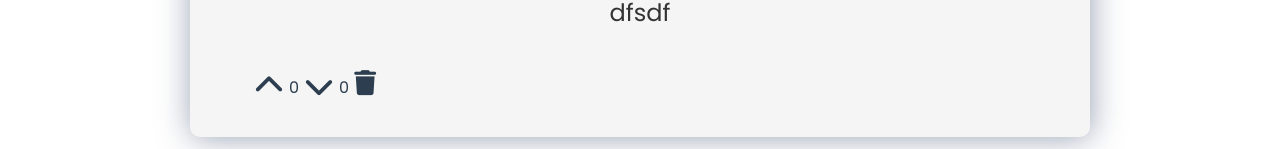
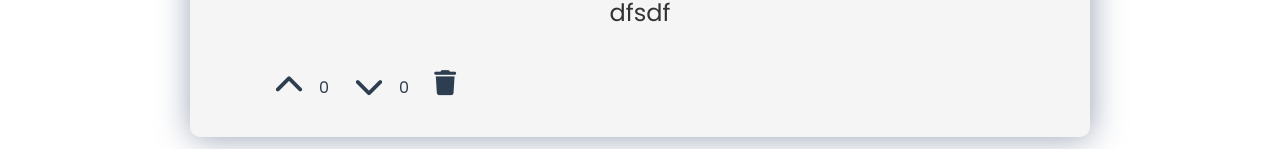
Before and after one commit to preet-panchal/Post-it, a Vue app in the folder client/: page / in a window 1280 px wide. Shown: the part 651-800 px from the top of the page. Built offline with nearby package versions, Linux system fonts and the light colour scheme.

Commit message:
Update HomePage.vue

```diff
--- a/client/src/components/HomePage.vue
+++ b/client/src/components/HomePage.vue
@@ -96,6 +96,10 @@ export default {
 .interact {
   display: inline-flex;
   margin-right: 100%;
+}
+
+.interact i {
+  padding: 0px 10px 0px 20px;
 }
 
 .btn, .views {
```
